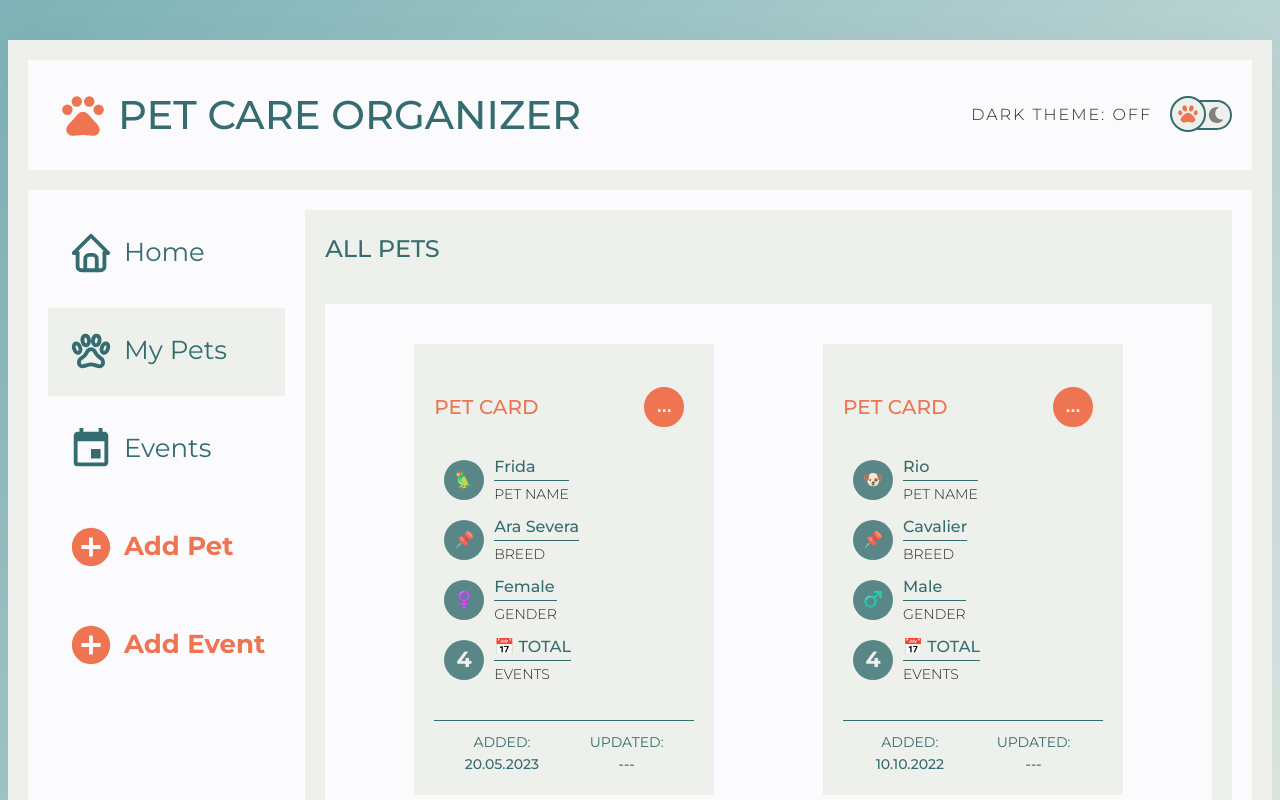
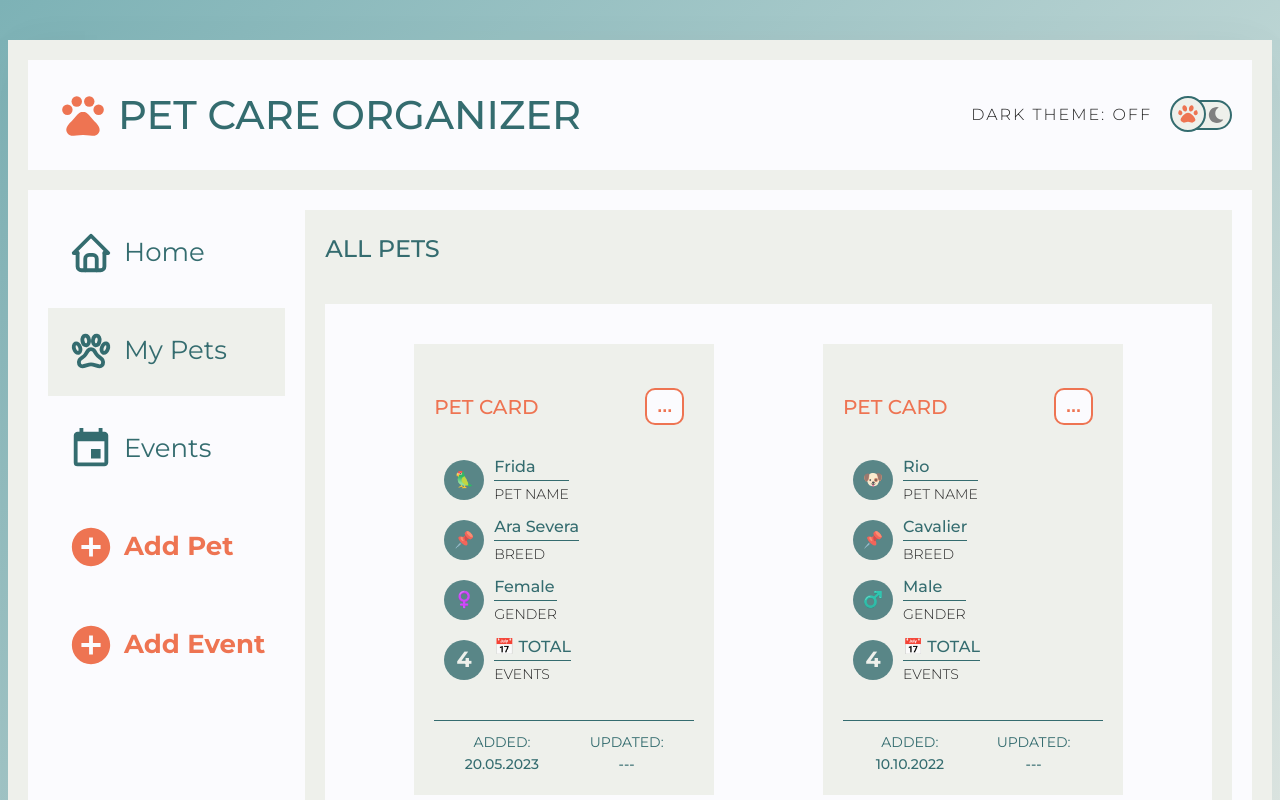
Before and after one commit to maxnatalia/pet-care-organizer, a React (Vite) app: page /pet-care-organizer/pets in a window 1280 px wide. Shown: the top 800 px of the page. Built offline with nearby package versions, Linux system fonts and the light colour scheme.

Commit message:
improved - changed props amount and simplify component

```diff
--- a/src/components/Button/index.tsx
+++ b/src/components/Button/index.tsx
@@ -1,44 +1,16 @@
-import { ComponentProps, ReactNode } from "react";
-import { useNavigate } from "react-router-dom";
+import { ReactNode } from "react";
 import { StyledButton } from "./styled";
 
 type ButtonProps = {
+  type: "edit" | "delete" | "special" | "default";
+  onAction: () => void;
+  title: string;
   children: ReactNode;
-  redirectPath?: string;
-  onClick?: () => void;
-  $special?: boolean;
-  $edit?: boolean;
-  $delete?: boolean;
-} & ComponentProps<typeof StyledButton>;
+};
 
-const Button = ({
-  children,
-  redirectPath,
-  onClick,
-  $special = false,
-  $edit = false,
-  $delete = false,
-  ...props
-}: ButtonProps) => {
-  const navigate = useNavigate();
-
-  const handleClick = () => {
-    if (redirectPath) {
-      navigate(redirectPath);
-    }
-    if (onClick) {
-      onClick();
-    }
-  };
-
+const Button = ({ onAction, type, title, children }: ButtonProps) => {
   return (
-    <StyledButton
-      {...props}
-      $special={$special}
-      $edit={$edit}
-      $delete={$delete}
-      onClick={handleClick}
-    >
+    <StyledButton $type={type} onClick={onAction} title={title}>
       {children}
     </StyledButton>
   );
```
